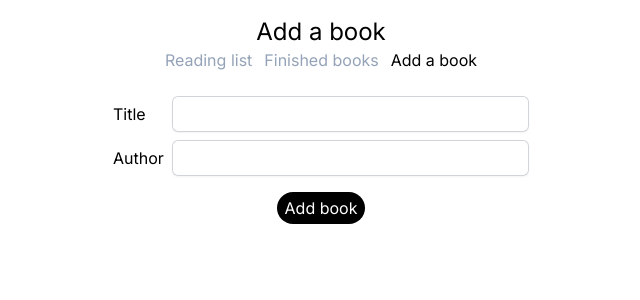
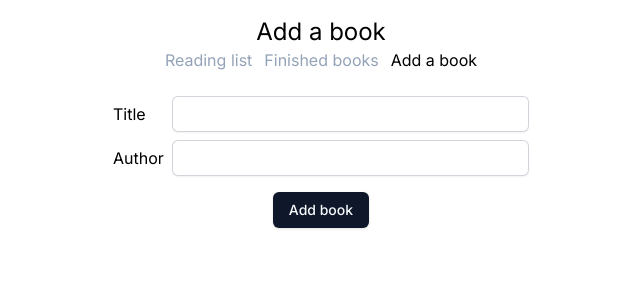
Before and after one commit to hwride/my-books, a Next.js app: page /addBook in a window 1280 px wide. Shown: the top 300 px of the page, without its empty margins (319-959 px from the left). Built offline with nearby package versions, Linux system fonts and the light colour scheme.

Commit message:
Use shadcn/ui Button.

```diff
--- a/components/BookList.tsx
+++ b/components/BookList.tsx
@@ -1,10 +1,10 @@
 import { Status } from '@prisma/client'
 import { clsx } from 'clsx'
 import React, { FormEvent, useState } from 'react'
-import { Button } from '@/components/Button'
 import { BookSerializable } from '@/pages/api/book'
 import { motion, AnimatePresence } from 'framer-motion'
 import Link from 'next/link'
+import { Button } from '@/components/ui/button'
 
 export type BookListBook = Pick<
   BookSerializable,
--- a/components/Button.tsx
+++ /dev/null
@@ -1,19 +0,0 @@
-import { clsx } from 'clsx'
-import { ButtonHTMLAttributes } from 'react'
-export function Button({
-  className,
-  children,
-  ...rest
-}: ButtonHTMLAttributes<HTMLButtonElement>) {
-  return (
-    <button
-      className={clsx(
-        className,
-        'rounded-full bg-black px-2 py-1 text-white disabled:opacity-50'
-      )}
-      {...rest}
-    >
-      {children}
-    </button>
-  )
-}
--- /dev/null
+++ b/components/ui/button.tsx
@@ -0,0 +1,57 @@
+import * as React from "react"
+import { Slot } from "@radix-ui/react-slot"
+import { cva, type VariantProps } from "class-variance-authority"
+
+import { cn } from "@/lib/utils"
+
+const buttonVariants = cva(
+  "inline-flex items-center justify-center rounded-md text-sm font-medium transition-colors focus-visible:outline-none focus-visible:ring-1 focus-visible:ring-slate-400 disabled:pointer-events-none disabled:opacity-50 dark:focus-visible:ring-slate-800",
+  {
+    variants: {
+      variant: {
+        default:
+          "bg-slate-900 text-slate-50 shadow hover:bg-slate-900/90 dark:bg-slate-50 dark:text-slate-900 dark:hover:bg-slate-50/90",
+        destructive:
+          "bg-red-500 text-slate-50 shadow-sm hover:bg-red-500/90 dark:bg-red-900 dark:text-red-50 dark:hover:bg-red-900/90",
+        outline:
+          "border border-slate-200 bg-white shadow-sm hover:bg-slate-100 hover:text-slate-900 dark:border-slate-800 dark:bg-slate-950 dark:hover:bg-slate-800 dark:hover:text-slate-50",
+        secondary:
+          "bg-slate-100 text-slate-900 shadow-sm hover:bg-slate-100/80 dark:bg-slate-800 dark:text-slate-50 dark:hover:bg-slate-800/80",
+        ghost: "hover:bg-slate-100 hover:text-slate-900 dark:hover:bg-slate-800 dark:hover:text-slate-50",
+        link: "text-slate-900 underline-offset-4 hover:underline dark:text-slate-50",
+      },
+      size: {
+        default: "h-9 px-4 py-2",
+        sm: "h-8 rounded-md px-3 text-xs",
+        lg: "h-10 rounded-md px-8",
+        icon: "h-9 w-9",
+      },
+    },
+    defaultVariants: {
+      variant: "default",
+      size: "default",
+    },
+  }
+)
+
+export interface ButtonProps
+  extends React.ButtonHTMLAttributes<HTMLButtonElement>,
+    VariantProps<typeof buttonVariants> {
+  asChild?: boolean
+}
+
+const Button = React.forwardRef<HTMLButtonElement, ButtonProps>(
+  ({ className, variant, size, asChild = false, ...props }, ref) => {
+    const Comp = asChild ? Slot : "button"
+    return (
+      <Comp
+        className={cn(buttonVariants({ variant, size, className }))}
+        ref={ref}
+        {...props}
+      />
+    )
+  }
+)
+Button.displayName = "Button"
+
+export { Button, buttonVariants }
--- a/package.json
+++ b/package.json
@@ -18,6 +18,7 @@
     "@clerk/nextjs": "^4.19.0",
     "@prisma/client": "4.15.0",
     "@radix-ui/react-icons": "^1.3.0",
+    "@radix-ui/react-slot": "^1.0.2",
     "@sentry/nextjs": "^7.55.2",
     "@types/node": "20.2.3",
     "@types/react": "18.2.7",
--- a/pages/addBook.tsx
+++ b/pages/addBook.tsx
@@ -1,12 +1,12 @@
 import { Status } from '@prisma/client'
 import React, { FormEvent, useState } from 'react'
-import { Button } from '@/components/Button'
 import { clsx } from 'clsx'
 import Head from 'next/head'
 import { coreDictionary } from '@/components/dictionary/core'
 import { useRouter } from 'next/router'
 import { Header } from '@/components/Header'
 import { Inter } from 'next/font/google'
+import { Button } from '@/components/ui/button'
 
 const inter = Inter({ subsets: ['latin'] })
 
```
Also changed, not shown: 1 other file (tests, documents, lock files or other folders).
